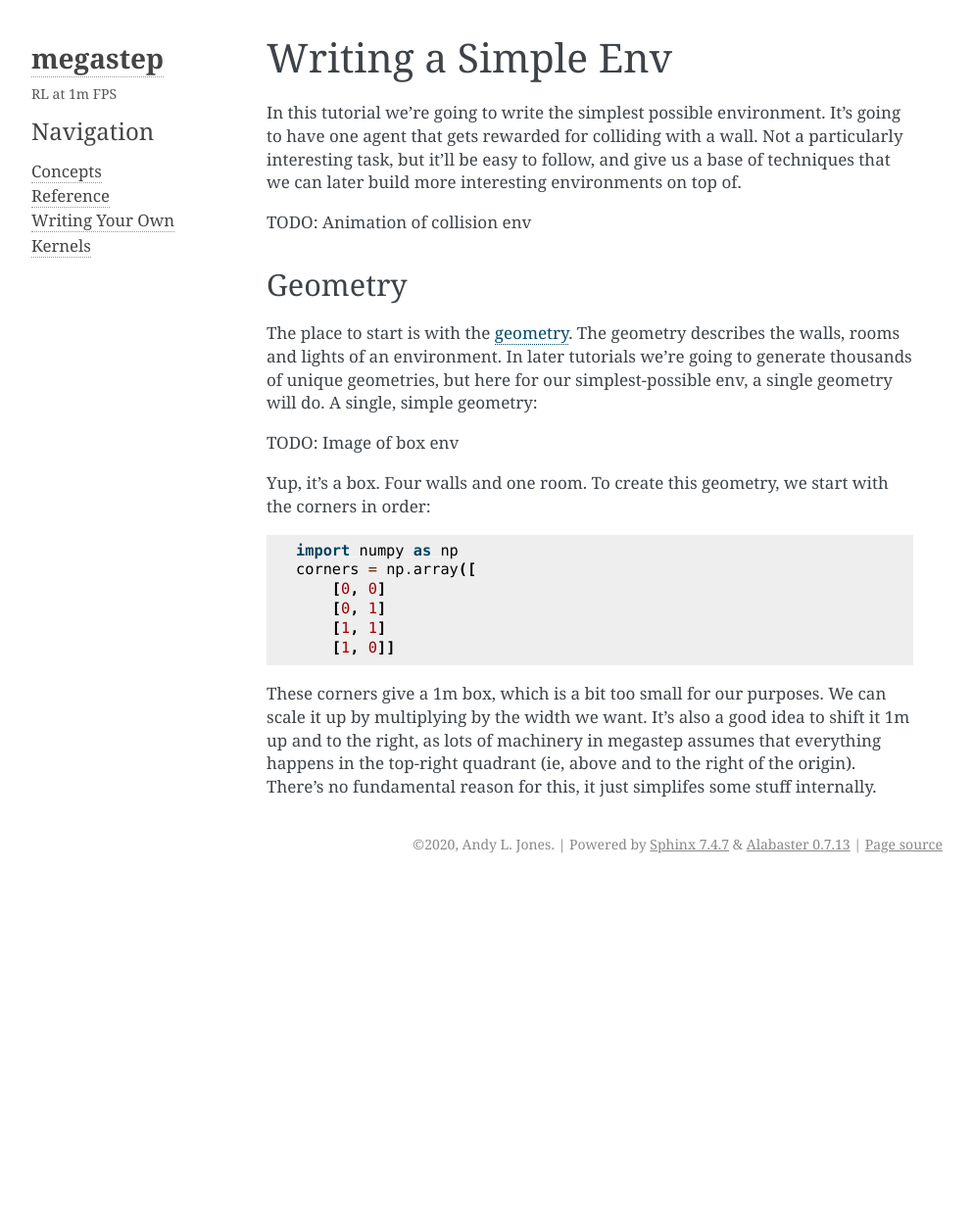
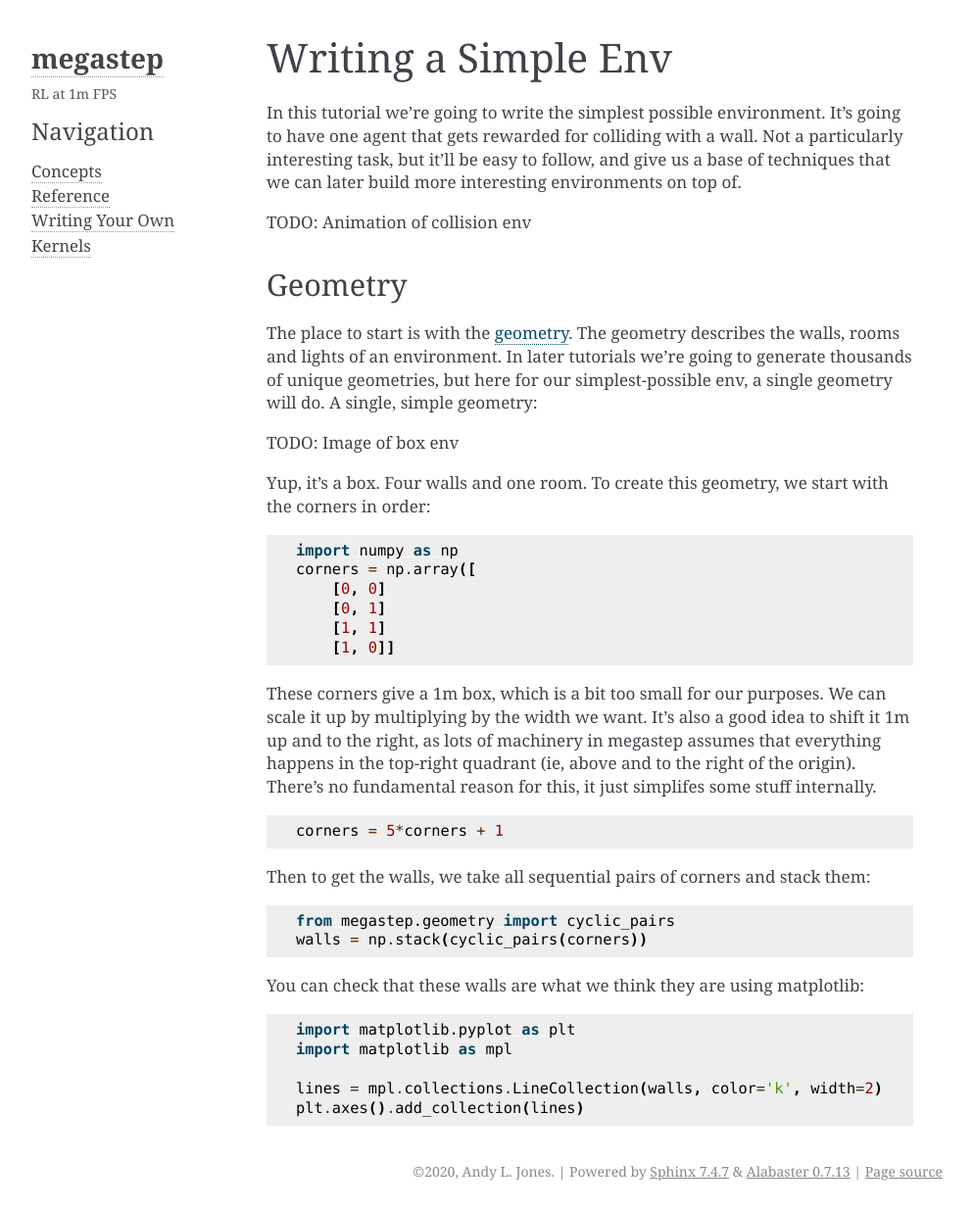
Before and after one commit to andyljones/megastep, a Sphinx documentation site: the page built from docs/tutorials/simple-env.rst, in a window 1280 px wide. Shown: the whole page at 98% size, without its empty margins (148-1141 px from the left). Built offline with Sphinx 7.4.7, drawn with Linux system fonts in a browser that asks for light colours; before the commit the page ends 901 px from its top, so only the background shows below that.

Commit message:
Checkpoint

```diff
--- a/docs/tutorials/simple-env.rst
+++ b/docs/tutorials/simple-env.rst
@@ -29,4 +29,19 @@ Yup, it's a box. Four walls and one room. To create this geometry, we start with
 These corners give a 1m box, which is a bit too small for our purposes. We can scale it up by multiplying by the
 width we want. It's also a good idea to shift it 1m up and to the right, as lots of machinery in megastep assumes
 that everything happens in the top-right quadrant (ie, above and to the right of the origin). There's no fundamental
-reason for this, it just simplifes some stuff internally.
+reason for this, it just simplifes some stuff internally. ::
+
+    corners = 5*corners + 1
+
+Then to get the walls, we take all sequential pairs of corners and stack them::
+
+    from megastep.geometry import cyclic_pairs
+    walls = np.stack(cyclic_pairs(corners))
+
+You can check that these walls are what we think they are using matplotlib::
+
+    import matplotlib.pyplot as plt
+    import matplotlib as mpl
+
+    lines = mpl.collections.LineCollection(walls, color='k', width=2)
+    plt.axes().add_collection(lines)
```
